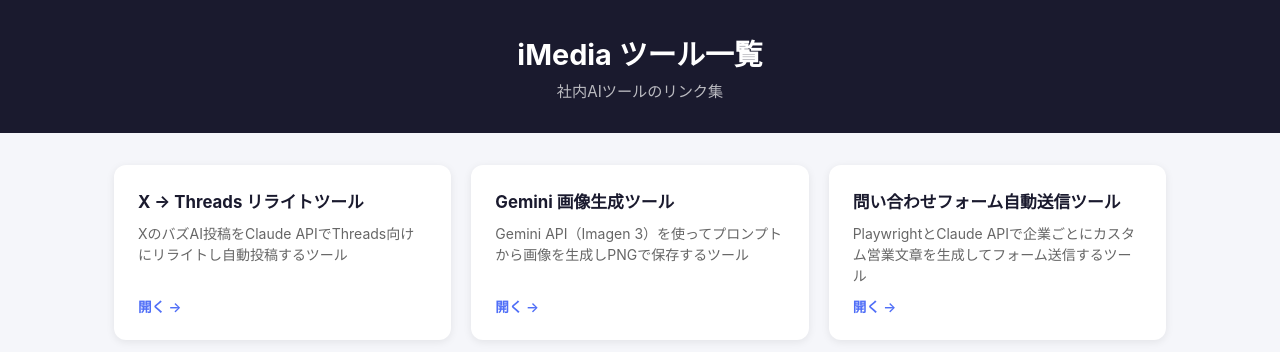
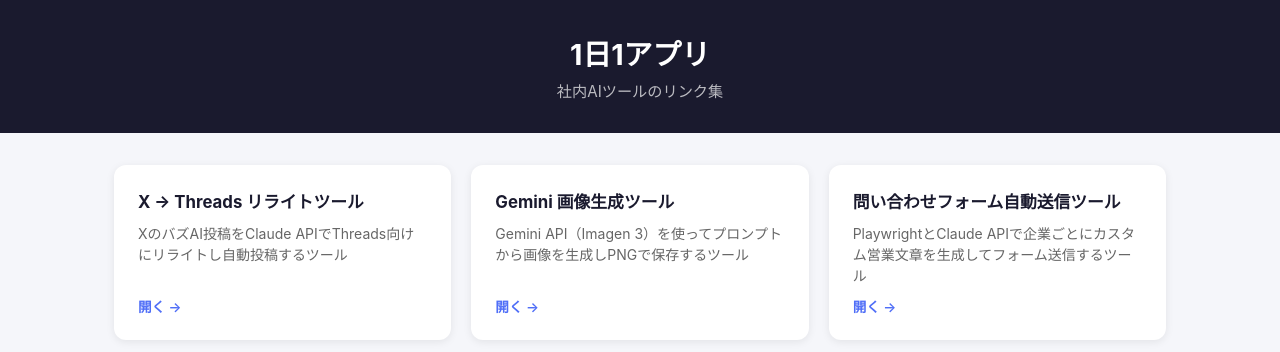
Before and after one commit to 1okrocktomo1019-debug/app-dashboard, a Flask app: page / in a window 1280 px wide. Shown: the top 352 px of the page. Run offline with Flask 3, Linux system fonts and the light colour scheme.

Commit message:
feat: rename title to 1日1アプリ

```diff
--- a/templates/index.html
+++ b/templates/index.html
@@ -3,12 +3,12 @@
 <head>
   <meta charset="UTF-8">
   <meta name="viewport" content="width=device-width, initial-scale=1.0">
-  <title>iMedia ツール一覧</title>
+  <title>1日1アプリ</title>
   <link rel="stylesheet" href="{{ url_for('static', filename='style.css') }}">
 </head>
 <body>
   <header>
-    <h1>iMedia ツール一覧</h1>
+    <h1>1日1アプリ</h1>
     <p>社内AIツールのリンク集</p>
   </header>
 
```
